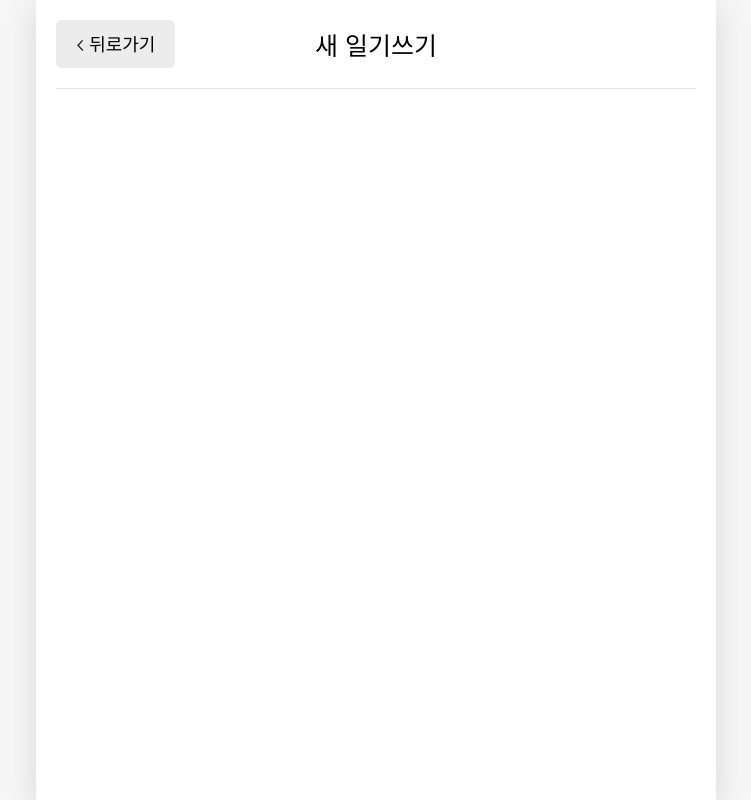
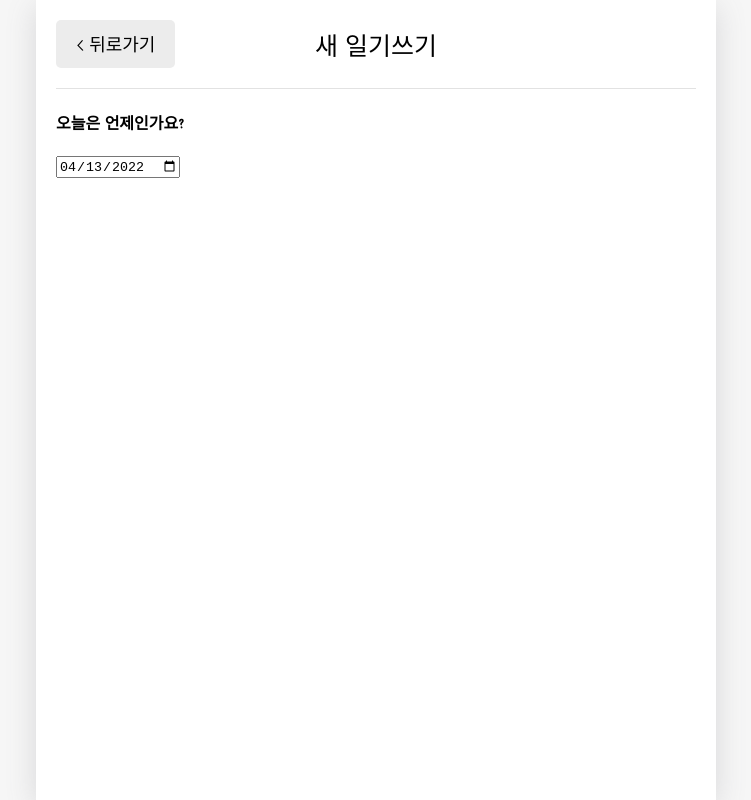
Before and after one commit to Choi-HyunHo/emotion-diary, a React (Create React App) app: page /new in a window 1280 px wide. Shown: the whole page, without its empty margins (264-1015 px from the left). Built offline with nearby package versions, Linux system fonts and the light colour scheme; a web font is replaced by a local one.

Commit message:
♻️ components - DiaryEditor.js

```diff
--- /dev/null
+++ b/src/components/DiaryEditor.js
@@ -0,0 +1,42 @@
+import { useState } from 'react';
+import { useNavigate } from 'react-router-dom';
+
+import MyHeader from './MyHeader';
+import Mybutton from './MyButton';
+
+const getStringDate = (date) => {
+  return date.toISOString().slice(0, 10);
+};
+
+const DiaryEditor = () => {
+  const navigate = useNavigate();
+
+  // 날짜
+  const [date, setDate] = useState(getStringDate(new Date()));
+
+  return (
+    <div>
+      <MyHeader
+        headText={'새 일기쓰기'}
+        leftChild={
+          <Mybutton text={'< 뒤로가기'} onClick={() => navigate(-1)} />
+        }
+      />
+      <div>
+        <section>
+          <h4>오늘은 언제인가요?</h4>
+          <div className="input_box">
+            <input
+              className="input_date"
+              type="date"
+              value={date}
+              onChange={(e) => setDate(e.target.value)}
+            />
+          </div>
+        </section>
+      </div>
+    </div>
+  );
+};
+
+export default DiaryEditor;
--- a/src/pages/New.js
+++ b/src/pages/New.js
@@ -1,19 +1,9 @@
-import { useNavigate } from 'react-router-dom';
-
-import MyHeader from '../components/MyHeader';
-import Mybutton from '../components/MyButton';
+import DiaryEditor from '../components/DiaryEditor';
 
 const New = () => {
-  const navigate = useNavigate();
-
   return (
     <div>
-      <MyHeader
-        headText={'새 일기쓰기'}
-        leftChild={
-          <Mybutton text={'< 뒤로가기'} onClick={() => navigate(-1)} />
-        }
-      />
+      <DiaryEditor />
     </div>
   );
 };
```
